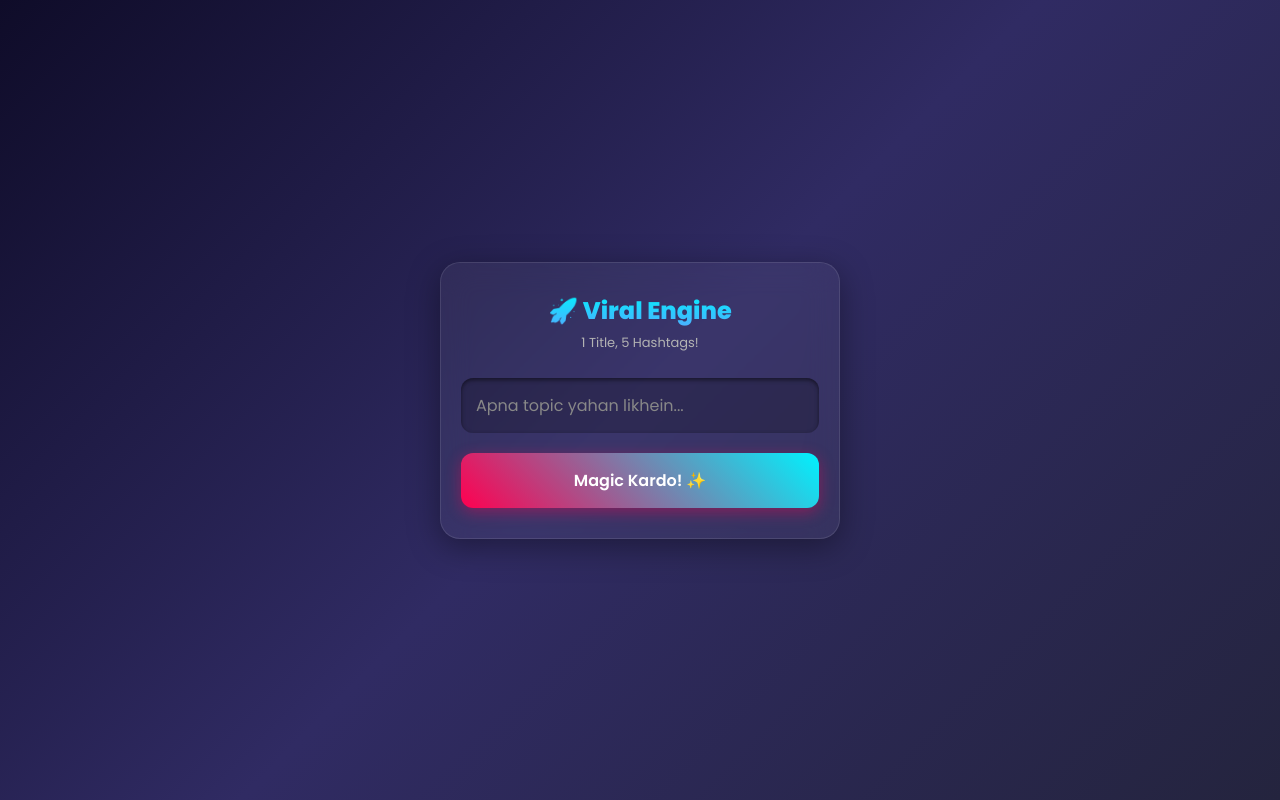
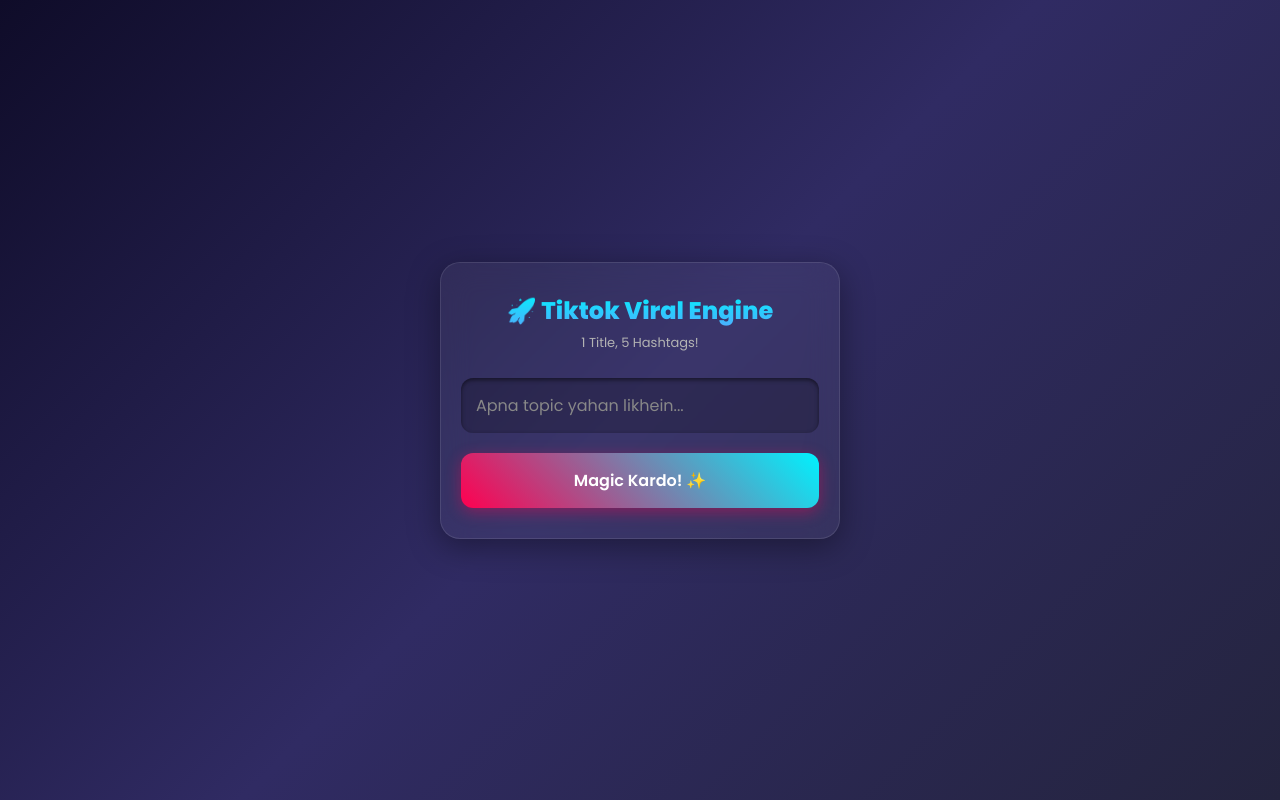
Before and after one commit to malikhamza607/viralhook-ai, a website: page index.html in a window 1280 px wide. Drawn offline with Linux system fonts and the light colour scheme.

Commit message:
Update index.html

```diff
--- a/index.html
+++ b/index.html
@@ -80,7 +80,7 @@
 <body>
 
 <div class="glass-card">
-    <h2>🚀 Viral Engine</h2>
+    <h2>🚀 Tiktok Viral Engine</h2>
     <p>1 Title, 5 Hashtags!</p>
 
     <input type="text" id="videoTitle" placeholder="Apna topic yahan likhein...">
```
